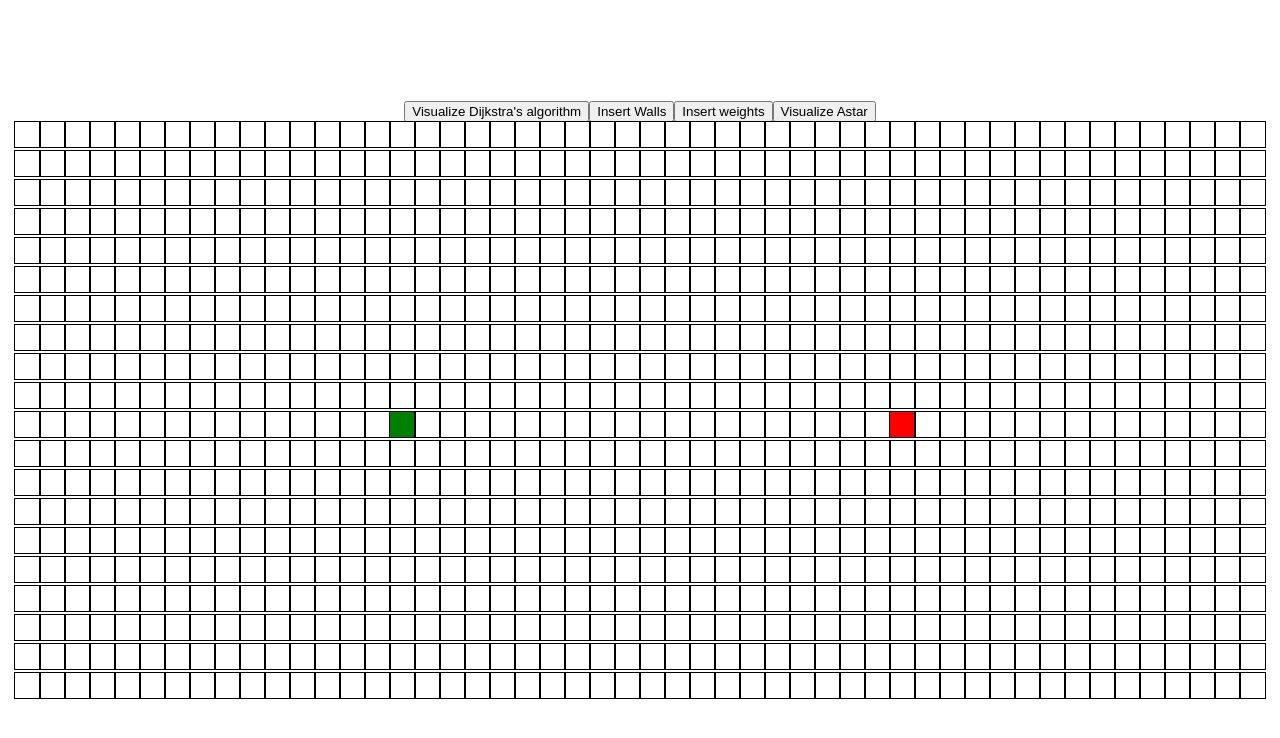
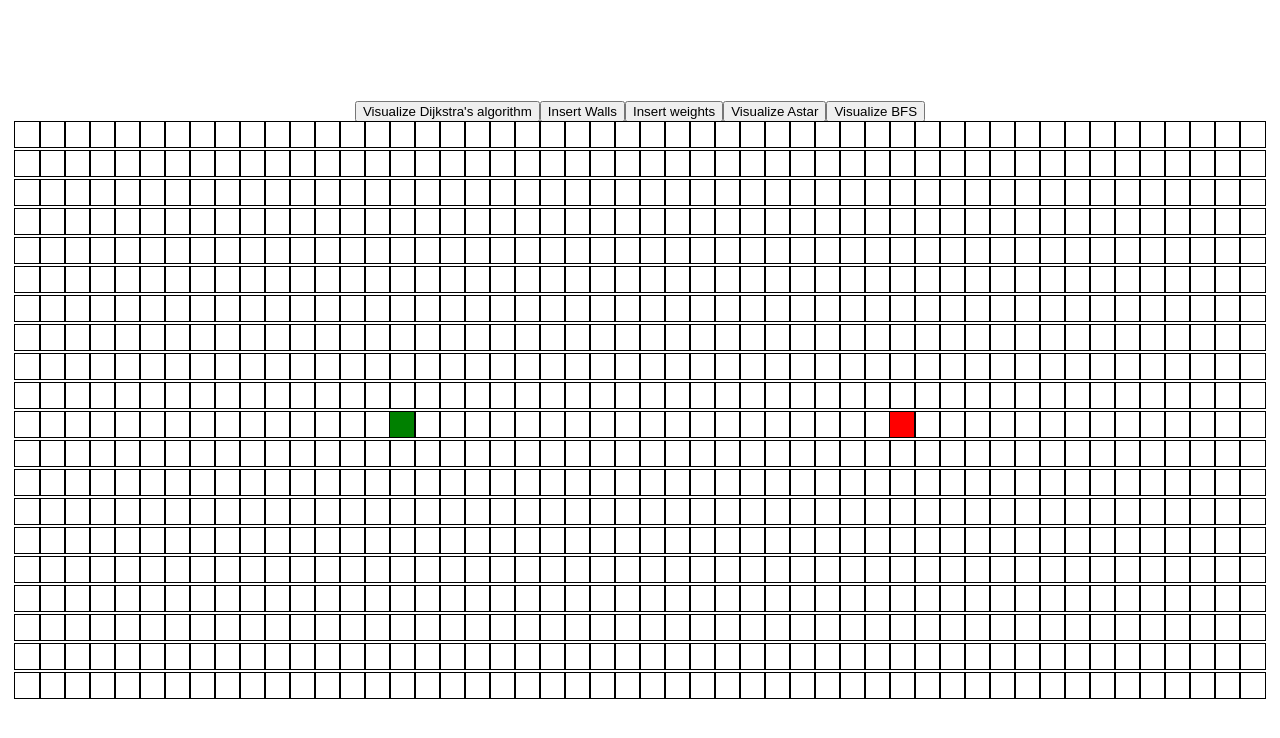
Before and after one commit to ivaanrl/pathfindingVisualizer, a React (Create React App) app: page / in a window 1280 px wide. Shown: the top 738 px of the page. Built offline with nearby package versions, Linux system fonts and the light colour scheme.

Commit message:
add helpers folder and start coding BFS

```diff
--- /dev/null
+++ b/src/algorithms/helpers/getUnvisitedNeighbors.js
@@ -0,0 +1,9 @@
+export default function getUnvisitedNeighbors(node, grid) {
+  const neighbors = [];
+  const { col, row } = node;
+  if (row > 0) neighbors.push(grid[row - 1][col]);
+  if (row < grid.length - 1) neighbors.push(grid[row + 1][col]);
+  if (col > 0) neighbors.push(grid[row][col - 1]);
+  if (col < grid[0].length - 1) neighbors.push(grid[row][col + 1]);
+  return neighbors.filter(neighbor => !neighbor.isVisited);
+}
--- a/src/algorithms/unweightedAlgorithms/BFS.js
+++ b/src/algorithms/unweightedAlgorithms/BFS.js
@@ -0,0 +1,23 @@
+import getUnvisitedNeighbors from "../helpers/getUnvisitedNeighbors";
+
+export default function BFS(grid, startNode, finishNode) {
+  const visitedNodesInOrder = [];
+  const priorityQueue = [startNode];
+  while (priorityQueue.length !== 0) {
+    console.log(priorityQueue);
+    let currentNode = priorityQueue.pop();
+    currentNode.isVisited = true;
+    visitedNodesInOrder.push(currentNode);
+    if (currentNode === finishNode) {
+      return visitedNodesInOrder;
+    } else {
+      let currentNeighbors = getUnvisitedNeighbors(currentNode, grid);
+
+      currentNeighbors.forEach(node => {
+        if (!node.isWall && !node.isVisited) {
+          priorityQueue.push(node);
+        }
+      });
+    }
+  }
+}
--- a/src/algorithms/weightedAlgorithms/Astar.js
+++ b/src/algorithms/weightedAlgorithms/Astar.js
@@ -1,3 +1,5 @@
+import getUnvisitedNeighbors from "../helpers/getUnvisitedNeighbors";
+
 export default function Astar(grid, startNode, finishNode) {
   const visitedNodesInOrder = [];
   const openList = [startNode];
@@ -16,16 +18,16 @@ export default function Astar(grid, startNode, finishNode) {
     let currentNode = openList.pop();
     visitedNodesInOrder.push(currentNode);
     currentNode.isVisited = true;
-    console.log(grid[currentNode.row + 1][currentNode.col]);
-    console.log(grid[currentNode.row][currentNode.col - 1]);
-    console.log(grid[currentNode.row][currentNode.col + 1]);
-    console.log(grid[currentNode.row - 1][currentNode.col]);
-    let currentNeighbors = [
-      grid[currentNode.row + 1][currentNode.col],
-      grid[currentNode.row][currentNode.col - 1],
-      grid[currentNode.row][currentNode.col + 1],
-      grid[currentNode.row - 1][currentNode.col]
-    ];
+    //console.log(grid[currentNode.row + 1][currentNode.col]);
+    //console.log(grid[currentNode.row][currentNode.col - 1]);
+    //console.log(grid[currentNode.row][currentNode.col + 1]);
+    //console.log(grid[currentNode.row - 1][currentNode.col]);
+    let currentNeighbors = getUnvisitedNeighbors(currentNode, grid);
+    //  grid[currentNode.row + 1][currentNode.col],
+    //  grid[currentNode.row][currentNode.col - 1],
+    //  grid[currentNode.row][currentNode.col + 1],
+    //  grid[currentNode.row - 1][currentNode.col]
+    //];
     let q = findLowerF(currentNode, currentNeighbors);
     if (q.h === 0) {
       return visitedNodesInOrder;
--- a/src/algorithms/weightedAlgorithms/dijkstra.js
+++ b/src/algorithms/weightedAlgorithms/dijkstra.js
@@ -1,3 +1,5 @@
+import getUnvisitedNeighbors from "../helpers/getUnvisitedNeighbors";
+
 export function dijkstra(grid, startNode, finishNode) {
   const visitedNodesInOrder = [];
   startNode.distance = 0;
@@ -34,16 +36,6 @@ function updateUnvisitedNeighbors(node, grid) {
   }
 }
 
-function getUnvisitedNeighbors(node, grid) {
-  const neighbors = [];
-  const { col, row } = node;
-  if (row > 0) neighbors.push(grid[row - 1][col]);
-  if (row < grid.length - 1) neighbors.push(grid[row + 1][col]);
-  if (col > 0) neighbors.push(grid[row][col - 1]);
-  if (col < grid[0].length - 1) neighbors.push(grid[row][col + 1]);
-  return neighbors.filter(neighbor => !neighbor.isVisited);
-}
-
 function getAllNodes(grid) {
   const nodes = [];
   for (const row of grid) {
--- a/src/components/pathfindingVisualizer/PathfindingVisualizer.js
+++ b/src/components/pathfindingVisualizer/PathfindingVisualizer.js
@@ -3,8 +3,9 @@ import React, { Component } from "react";
 import Node from "../node/node";
 import "./PathfindingVisualizer.css";
 import { dijkstra } from "../../algorithms/weightedAlgorithms/dijkstra";
-import getNodesInShortestPathOrder from "../../algorithms/getNodesInShortestPathOrder";
+import getNodesInShortestPathOrder from "../../algorithms/helpers/getNodesInShortestPathOrder";
 import Astar from "../../algorithms/weightedAlgorithms/Astar";
+import BFS from "../../algorithms/unweightedAlgorithms/BFS";
 
 let start_node_row = 10;
 let start_node_col = 15;
@@ -154,6 +155,16 @@ export default class PathfindingVisualizer extends Component {
     this.animateDijkstra(visitedNodesInOrder, nodesInShortestPathOrder);
   };
 
+  visualizeBFS = () => {
+    this.setState({ ...this.state, isAnimationRunning: true });
+    const { grid } = this.state;
+    const startNode = grid[start_node_row][start_node_col];
+    const endNode = grid[end_node_row][end_node_col];
+    const visitedNodesInOrder = BFS(grid, startNode, endNode);
+    const nodesInShortestPathOrder = getNodesInShortestPathOrder(endNode);
+    this.animateDijkstra(visitedNodesInOrder, nodesInShortestPathOrder);
+  };
+
   render() {
     const { grid, isMousePressed } = this.state;
 
@@ -186,6 +197,7 @@ export default class PathfindingVisualizer extends Component {
             Insert weights
           </button>
           <button onClick={() => this.visualizeAStar()}>Visualize Astar</button>
+          <button onClick={() => this.visualizeBFS()}>Visualize BFS</button>
           {grid.map((row, rowIndex) => {
             return (
               <div key={rowIndex}>
```
Also changed, not shown: src/algorithms/helpers/getNodesInShortestPathOrder.js (renamed from src/algorithms/getNodesInShortestPathOrder.js).
